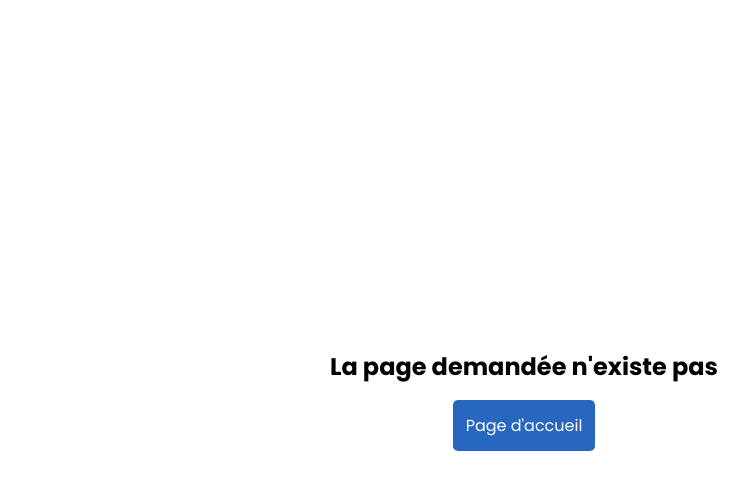
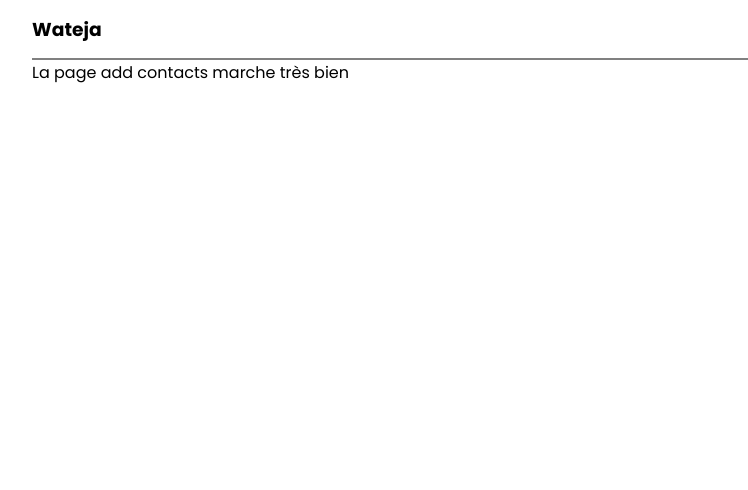
Before and after one commit to Chadrac-WAKOMYA/wateja, a Next.js app: page /add-contacts in a window 1280 px wide. Before the commit this address had no page. Shown: the top 490 px of the page, without its empty margins (116-864 px from the left). Built offline with nearby package versions, Linux system fonts and the light colour scheme.

Commit message:
add-contacts page updated

```diff
--- /dev/null
+++ b/src/app/(contacts)/add-contacts/page.tsx
@@ -0,0 +1,9 @@
+import React from 'react'
+
+type Props = {}
+
+export default function page({}: Props) {
+  return (
+    <div>La page add contacts marche très bien</div>
+  )
+}
```
